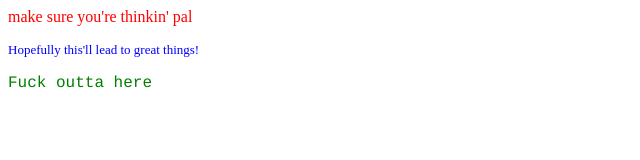
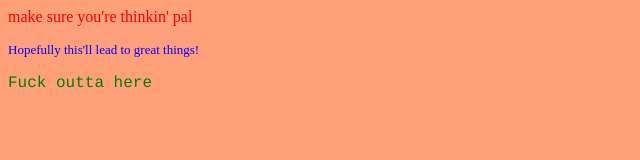
Before and after one commit to cosapm/msw, a plain HTML site: page index.html in a window 1280 px wide. Shown: the whole page, without its empty margins (0-640 px from the left). Drawn offline with Linux system fonts and the light colour scheme.

Commit message:
Update index.html

```diff
--- a/index.html
+++ b/index.html
@@ -1,3 +1,5 @@
+<body style="background-color:lightsalmon;">
 <p><font size="3" color="red">make sure you're thinkin' pal</font></p>
 <p> <font size="2" color="blue">Hopefully this'll lead to great things!</font></p>
 <p><font face="Courier" color="green">Fuck outta here</font></p>
+</body>
```
